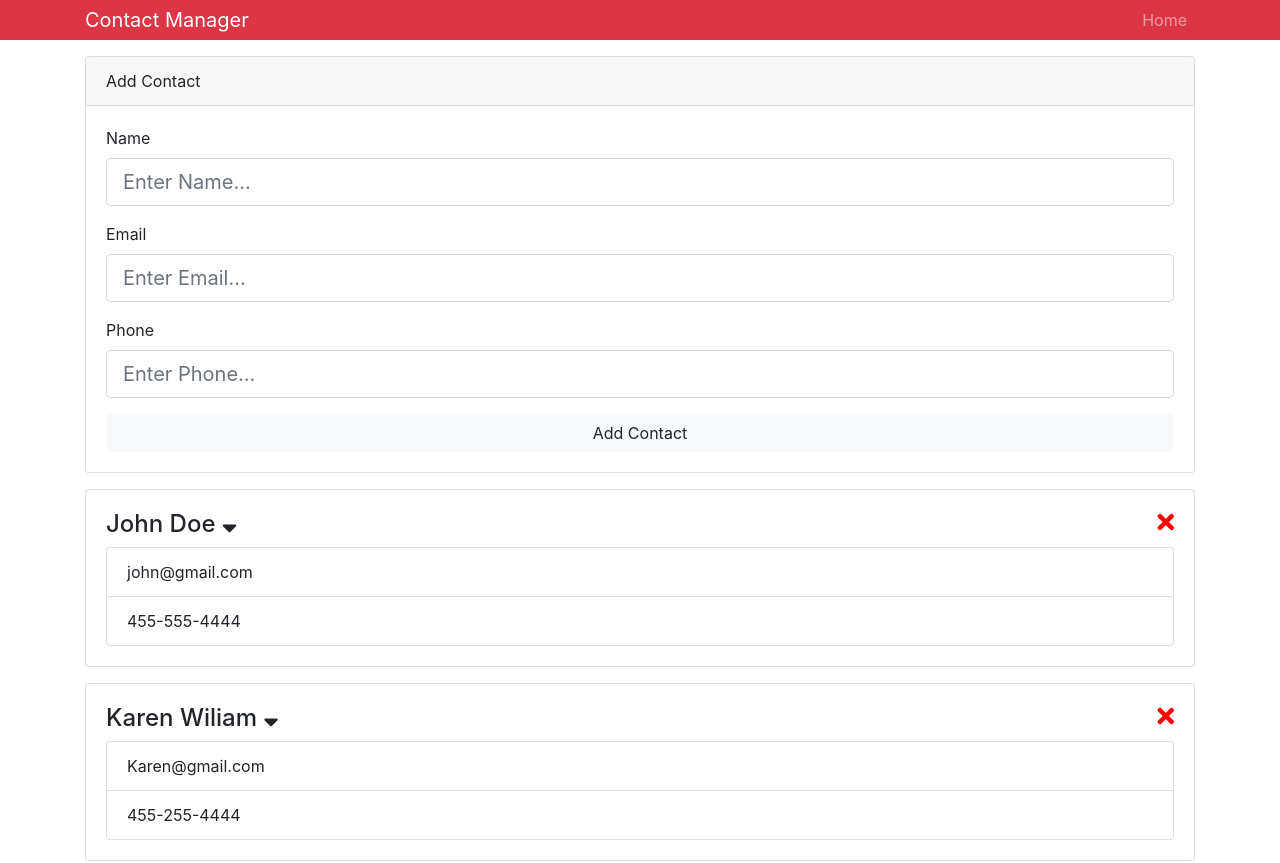
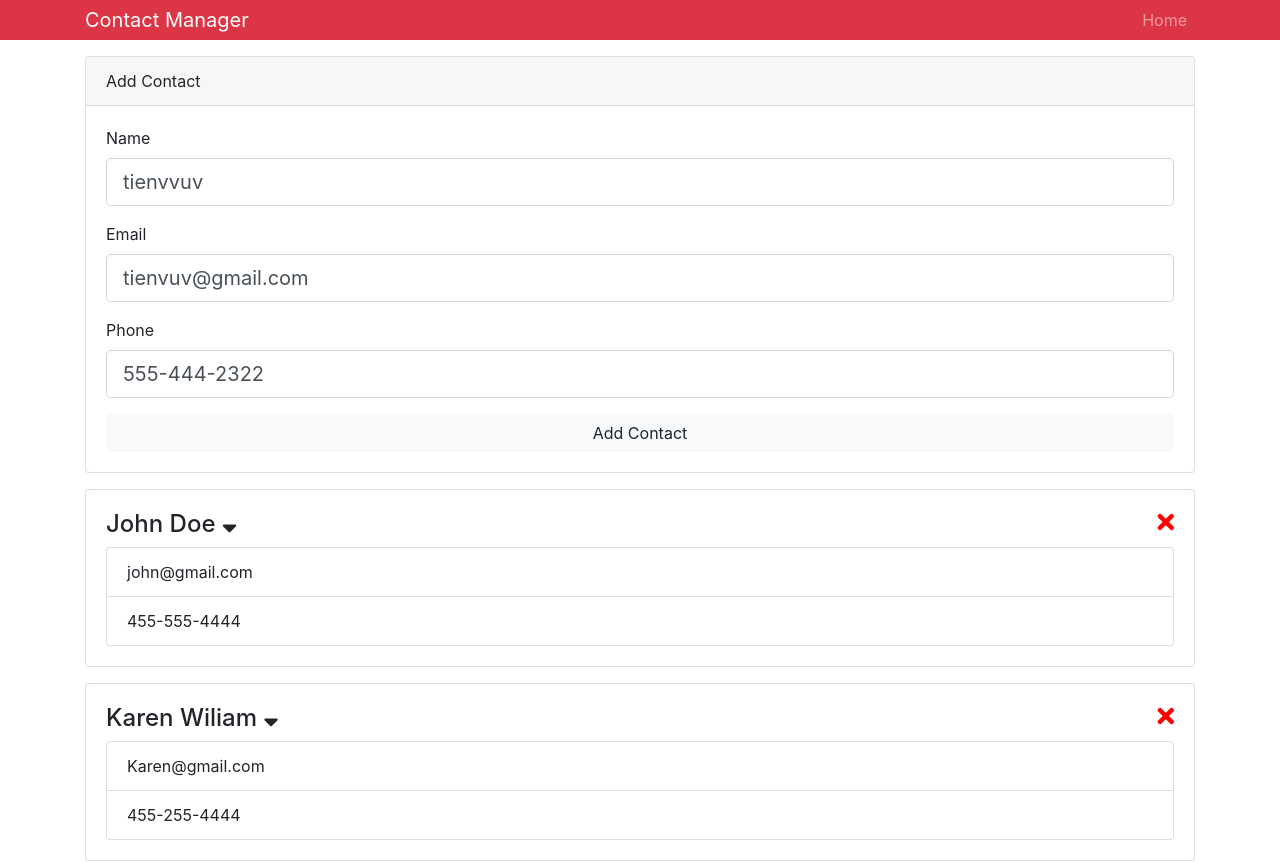
Before and after one commit to vuvantienhd96/reacjs_30.9.2019, a React (Create React App) app: page / in a window 1280 px wide. Shown: the top 863 px of the page. Built offline with nearby package versions, Linux system fonts and the light colour scheme.

Commit message:
jst-2-ref

```diff
--- a/src/components/contacts/AddContact.js
+++ b/src/components/contacts/AddContact.js
@@ -2,21 +2,33 @@ import React, { Component } from 'react'
 
 class AddContact extends Component {
 
-    state = {
-        name: '',
-        email: '',
-        phone: ''
+    constructor(props) {
+        super(props);
+
+        this.nameInput = React.createRef();
+        this.emailInput = React.createRef();
+        this.phoneInput = React.createRef();
     }
 
     onSubmit = (e) => {
         e.preventDefault();
-        console.log(this.state);
+
+        const contact = {
+            name: this.nameInput.current.value,
+            phone: this.phoneInput.current.value,
+            email: this.emailInput.current.value
+        };
+        console.log(contact);
     };
 
-    onChange = (e) => this.setState({ [e.target.name] : e.target.value});
+    static defaultProps = {
+        name : 'tienvvuv',
+        email: 'tienvuv@gmail.com',
+        phone: '555-444-2322'
+    }
 
     render() {
-        const { name, phone, email } = this.state;
+        const { name, phone, email } = this.props;
         return (
         <div className="card mb-3">
             <div className="card-header">Add Contact</div>
@@ -29,8 +41,8 @@ class AddContact extends Component {
                         name="name"
                         className="form-control form-control-lg"
                         placeholder="Enter Name..."
-                        value={name}
-                        onChange={this.onChange}
+                        defaultValue={name}
+                        ref={this.nameInput}
                     />
                     </div>
                     <div className="form-group">
@@ -40,8 +52,8 @@ class AddContact extends Component {
                         name="email"
                         className="form-control form-control-lg"
                         placeholder="Enter Email..."
-                        value={email}
-                        onChange={this.onChange}
+                        defaultValue={email}
+                        ref={this.emailInput}
                     />
                     </div>
                     <div className="form-group">
@@ -51,8 +63,8 @@ class AddContact extends Component {
                         name="phone"
                         className="form-control form-control-lg"
                         placeholder="Enter Phone..."
-                        value={phone}
-                        onChange={this.onChange}
+                        defaultValue={phone}
+                        ref={this.phoneInput}
                     />
                     </div>
                     <input
```
